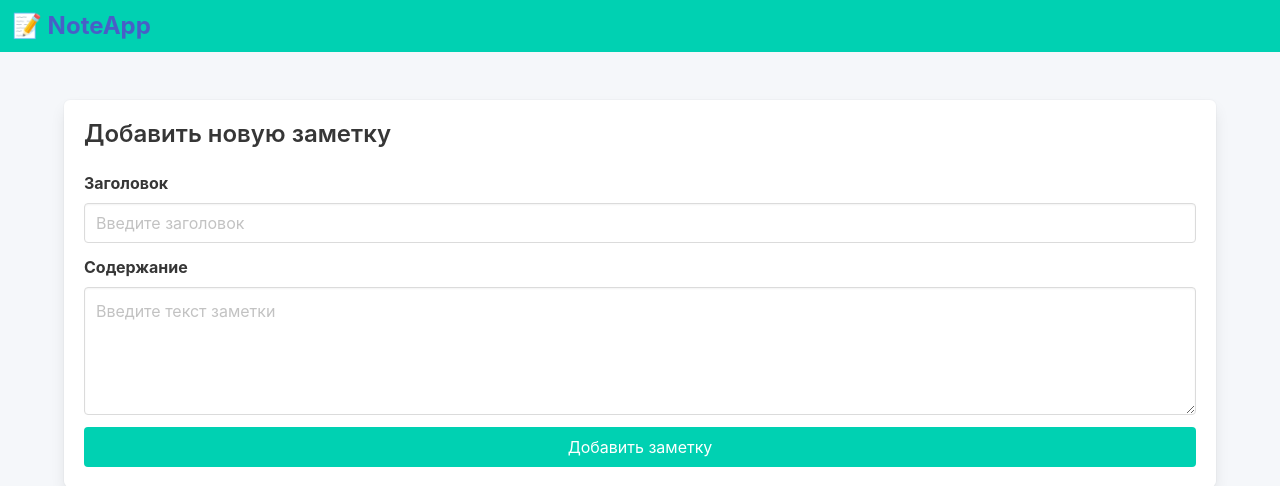
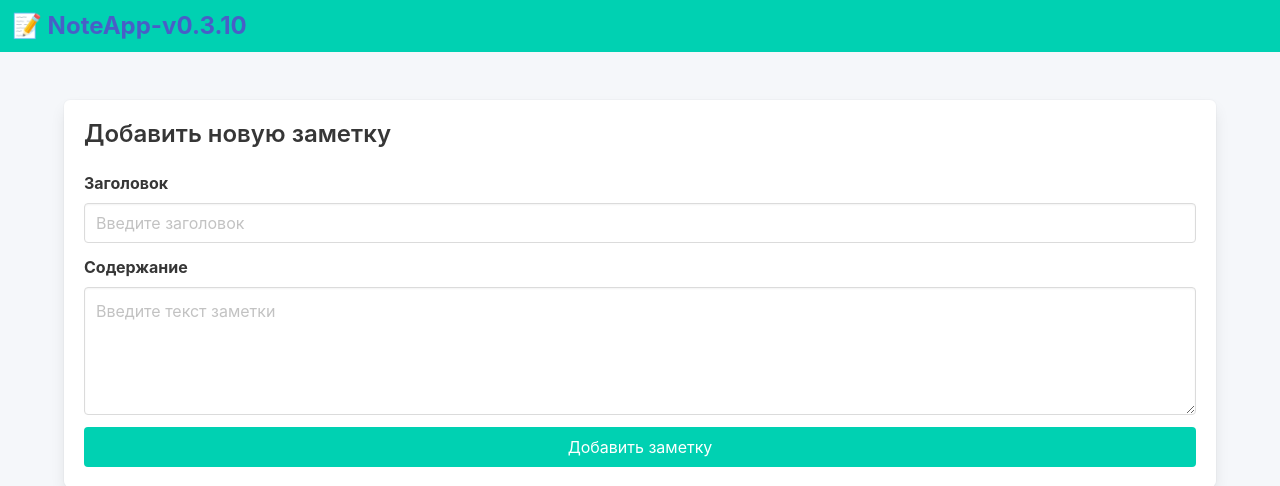
Before and after one commit to Torrmund/notes-app, a Flask app: page / in a window 1280 px wide. Shown: the top 486 px of the page. Run offline with Flask 3, Linux system fonts and the light colour scheme; data that the repository does not hold is empty.

Commit message:
Версия 0.3.10

```diff
--- a/app/templates/index.html
+++ b/app/templates/index.html
@@ -2,7 +2,7 @@
 <html lang="en">
 <head>
     <meta charset="UTF-8">
-    <title>NoteApp-v0.3.9</title>
+    <title>NoteApp-v0.3.10</title>
     <link rel="stylesheet" href="https://cdn.jsdelivr.net/npm/bulma@0.9.4/css/bulma.min.css">
     <style>
         body {
@@ -29,7 +29,7 @@
 <nav class="navbar" role="navigation" aria-label="main navigation">
     <div class="navbar-brand">
         <a class="navbar-item" href="/">
-            📝 NoteApp
+            📝 NoteApp-v0.3.10
         </a>
     </div>
 </nav>
```
